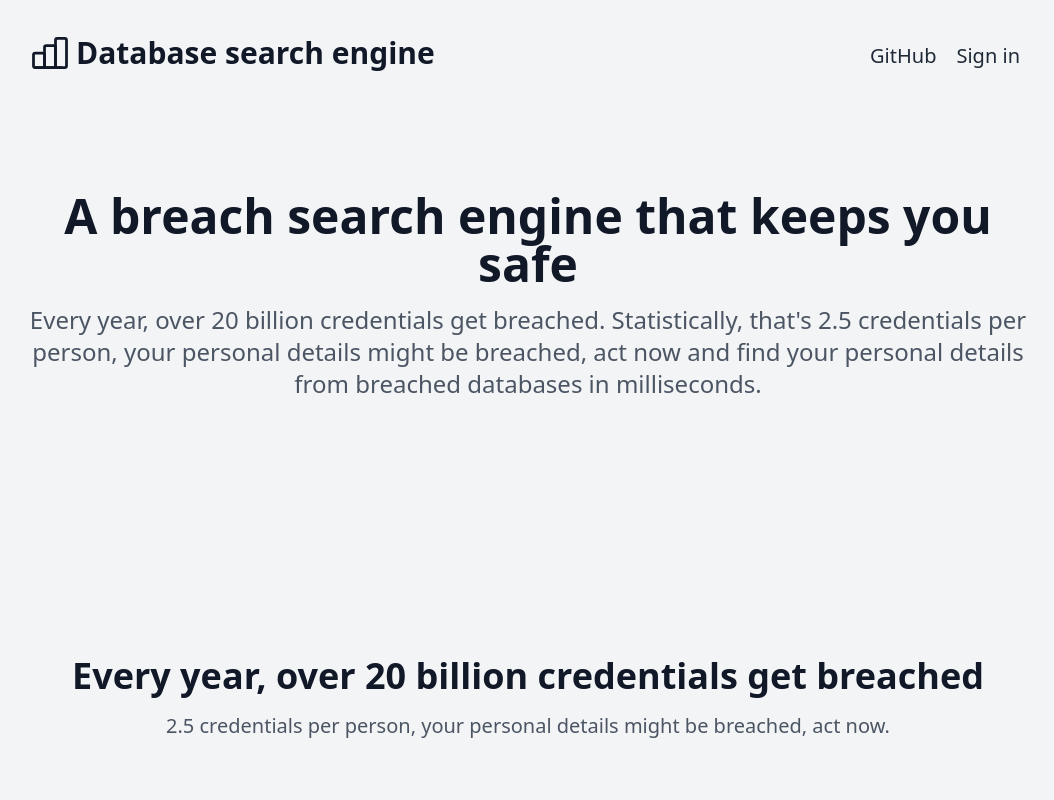
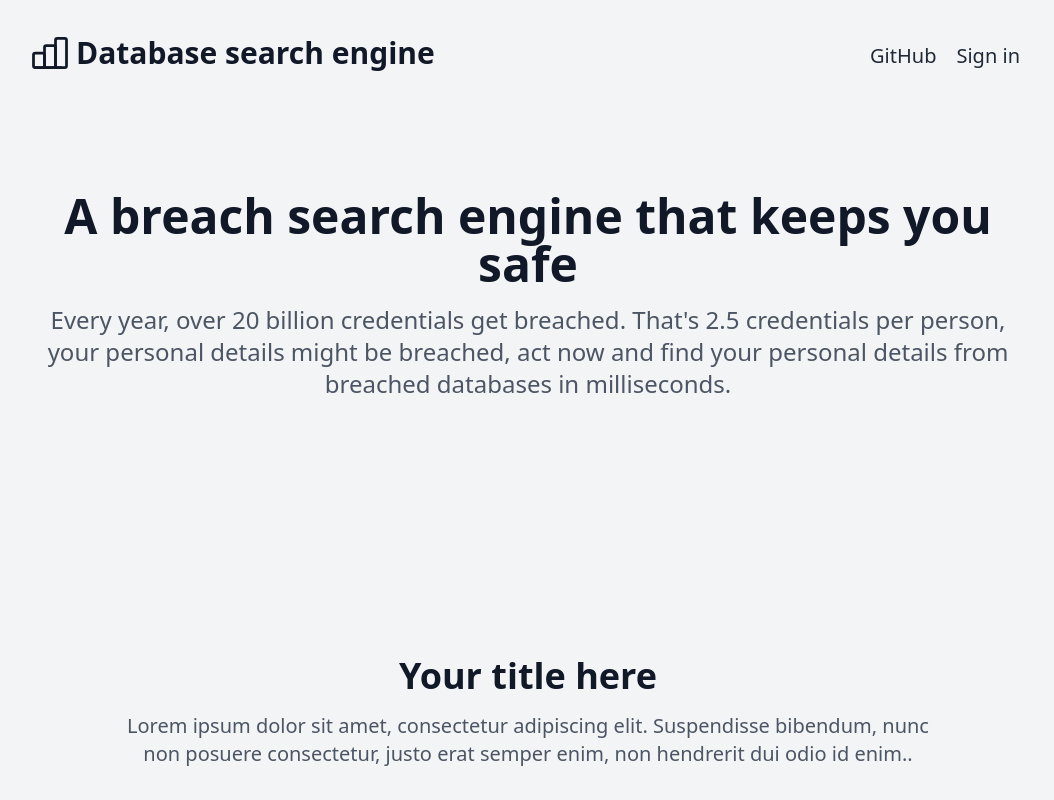
Before and after one commit to 52617365/Lookup, a Next.js app: page /landing in a window 1280 px wide. Shown: the top 800 px of the page, without its empty margins (112-1166 px from the left). Built offline with nearby package versions, Linux system fonts and the light colour scheme.

Commit message:
todo: texts for landing.
Signed-off-by: 52617365 <rasengithub@protonmail.com>

```diff
--- a/components/templates/Hero.tsx
+++ b/components/templates/Hero.tsx
@@ -28,7 +28,7 @@ const Hero = () => (
                         {"A breach search engine that keeps you safe"}
                     </>
                 }
-                description={"Every year, over 20 billion credentials get breached. \nStatistically, that's 2.5 credentials per person, your personal details might be breached, act now and find your personal details from breached databases in milliseconds."}
+                description={"Every year, over 20 billion credentials get breached. That's 2.5 credentials per person, your personal details might be breached, act now and find your personal details from breached databases in milliseconds."}
             />
         </Section>
     </Background>
--- a/components/templates/VerticalFeatures.tsx
+++ b/components/templates/VerticalFeatures.tsx
@@ -4,8 +4,8 @@ import {Section} from "../layout/Section";
 const VerticalFeatures = () => (
     <div className={"bg-gray-100"}>
         <Section
-            title="Every year, over 20 billion credentials get breached"
-            description="2.5 credentials per person, your personal details might be breached, act now."
+            title="Your title here"
+            description="Lorem ipsum dolor sit amet, consectetur adipiscing elit. Suspendisse bibendum, nunc non posuere consectetur, justo erat semper enim, non hendrerit dui odio id enim.."
         >
             <VerticalFeatureRow
                 title="Your title here"
```
